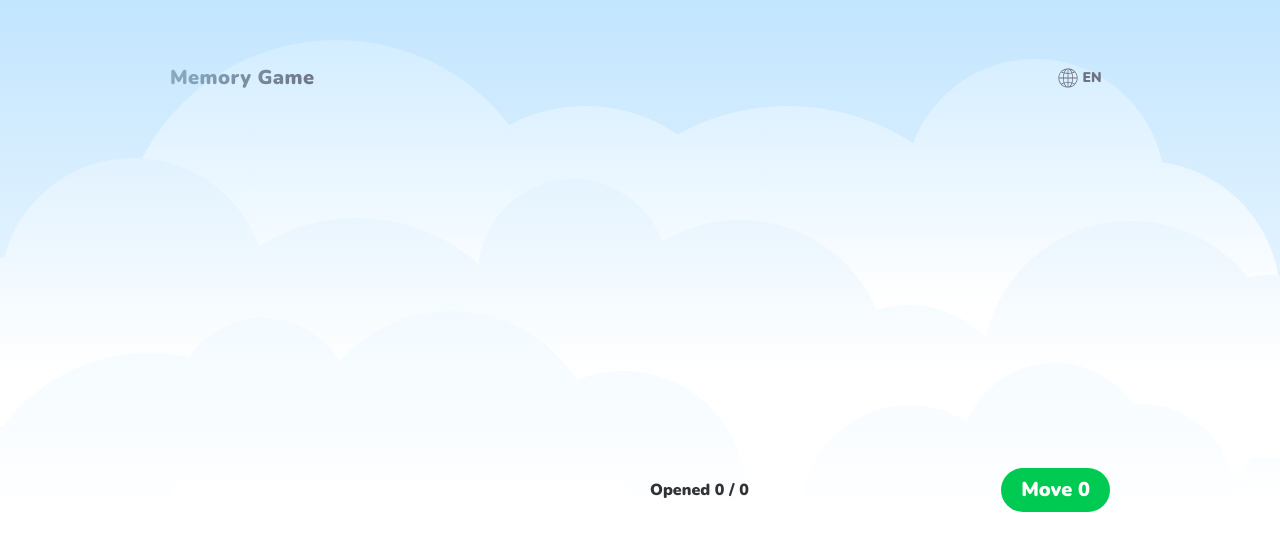
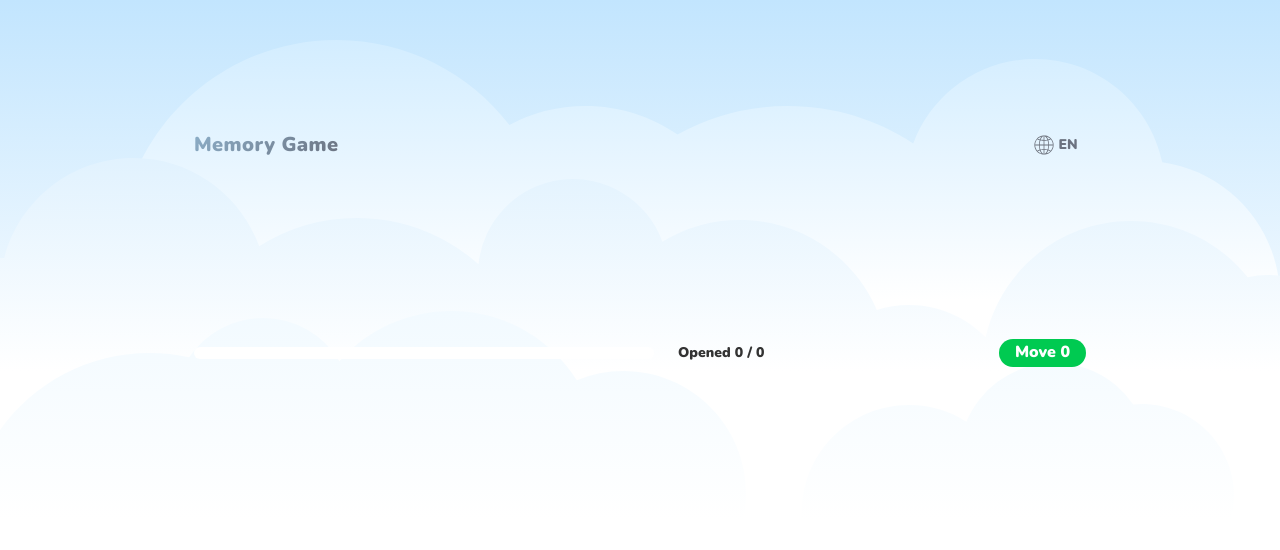
Before and after one commit to OlgaGulyakevich/memory-game, a React app: page /game in a window 1280 px wide. Shown: the top 550 px of the page. Built offline with nearby package versions, Linux system fonts and the light colour scheme.

Commit message:
style: adjust spacing and layout for improved UI consistency across game and rules sections

```diff
--- a/src/styles/style.css
+++ b/src/styles/style.css
@@ -61,13 +61,14 @@
   --space-5xl: 56px;
   --space-6xl: 72px;
 
+
   /* === Размеры === */
   --container-max-width: 940px;
   --modal-width: 320px;
   --button-height: 48px;
   --card-width: 220px;
   --card-min-width: 180px;
-  --progress-height: 16px;
+  --progress-height: 12px;
 
   /* === Border Radius === */
   --radius-sm: 5px;
@@ -248,29 +249,29 @@ body {
 
 /* ===== РАЗДЕЛ: Правила игры ===== */
 .rules {
-  padding-top: var(--space-3xl);
-  padding-bottom: var(--space-3xl);
+  padding-top: var(--space-lg);
+  padding-bottom: var(--space-base);
   text-align: center;
 }
 
 /* Заголовки StartScreen */
 .start-screen-intro h1 {
   margin: 0;
-  margin-bottom: var(--space-md);
+  margin-bottom: var(--space-lg);
   font-size: var(--font-size-h1);
   font-weight: var(--font-weight-black);
   line-height: var(--line-height-normal);
 }
 
 .start-screen-intro p {
-  margin: 0;
+  margin-bottom: var(--space-lg);
   font-size: var(--font-size-base);
   line-height: var(--line-height-relaxed);
 }
 
 .rules-heading {
   margin: 0;
-  margin-bottom: var(--space-md);
+  margin-bottom: var(--space-lg);
   font-size: var(--font-size-h2-large);
   font-weight: var(--font-weight-black);
   line-height: var(--line-height-normal);
@@ -278,7 +279,7 @@ body {
 
 .themes-heading {
   margin: 0;
-  margin-bottom: var(--space-base);
+  margin-bottom: var(--space-xl);
   font-size: var(--font-size-h2-medium);
   font-weight: var(--font-weight-bold);
   line-height: var(--line-height-tight);
@@ -291,8 +292,8 @@ body {
 
 .rules-panel {
   width: min(520px, 100%);
-  margin: calc(var(--space-2xl) + var(--space-xs)) auto var(--space-3xl);
-  padding: var(--space-xl) var(--space-2xl) calc(var(--space-2xl) + var(--space-xs));
+  margin: var(--space-xl) auto var(--space-2xl);
+  padding: var(--space-base) var(--space-xl) var(--space-base);
   background-color: var(--color-white);
   box-shadow: 0 5px 20px var(--color-shadow);
   border-radius: var(--radius-md);
@@ -315,7 +316,7 @@ body {
 }
 
 .rules-list li:not(:last-child) {
-  margin-bottom: var(--space-lg);
+  margin-bottom: var(--space-base);
 }
 
 .rules-list li::before {
@@ -353,26 +354,31 @@ body {
 .game {
   display: grid;
   grid-template-columns: 1fr;
-  grid-template-rows: auto 1fr;
-  gap: var(--space-lg);
-  padding-top: var(--space-3xl);
-  margin-bottom: 155px;
+  /* grid-template-rows: auto 1fr; */
+  /* gap: var(--space-base); */
+  padding-top: var(--space-sm);
+  padding-bottom: 0;
+  margin-bottom: 0;
 }
 
 .game-header {
   display: grid;
   grid-template-columns: minmax(280px, 460px) auto 1fr;
   align-items: center;
-  gap: var(--space-3xl) var(--space-lg);
+  gap: var(--space-xl);
+  margin-bottom: var(--space-xl);
+  padding: var(--space-xl);
+  max-height: 52px;
 }
 
 .game-board-section {
   width: 100%;
+  margin-bottom: var(--space-3xl);
 }
 
 .game-board-section .cards {
   grid-template-columns: repeat(auto-fit, minmax(var(--card-min-width), var(--card-width)));
-  gap: var(--game-card-gap);
+  gap: var(--space-base);
   justify-content: center;
   max-width: var(--container-max-width);
   margin: 0 auto;
@@ -396,16 +402,16 @@ body {
 
 .progress-description {
   margin: 0 auto;
-  font-size: var(--font-size-sm);
-  line-height: calc(var(--font-size-sm) * 1.375);
+  font-size: var(--font-size-xs);
+  line-height: var(--line-height-tight);
 }
 
 .steps {
   justify-self: end;
-  padding: var(--space-sm) var(--space-lg);
+  padding: var(--space-xs) var(--space-base);
   font-weight: var(--font-weight-black);
-  font-size: var(--font-size-base);
-  line-height: var(--line-height-normal);
+  font-size: var(--font-size-sm);
+  line-height: var(--line-height-tight);
   color: var(--color-white);
   background-color: var(--color-success);
   border-radius: var(--radius-lg);
@@ -589,9 +595,9 @@ body {
 
 /* ===== РЕЗУЛЬТАТЫ ===== */
 .result {
-  padding-top: var(--space-3xl);
   padding-bottom: var(--space-3xl);
   text-align: center;
+  margin-bottom: var(--space-3xl);
 }
 
 .result h2 {
@@ -762,9 +768,10 @@ body {
   /* Игровая область */
   .game {
     grid-template-columns: 1fr;
-    gap: var(--space-base);
-    padding: var(--space-lg) 0;
-    margin-bottom: var(--space-3xl);
+    /* gap: var(--space-sm); */
+    padding: var(--space-sm) 0;
+    padding-bottom: var(--space-base);
+    margin-bottom: var(--space-base);
     min-height: 0;
   }
 
@@ -784,7 +791,7 @@ body {
     gap: var(--space-mobile-base);
     padding: var(--space-mobile-base);
     text-align: center;
-    margin-bottom: var(--space-mobile-sm);
+    margin-bottom: var(--space-3xl);
   }
 
   .game-header .progress-wrapper {
@@ -800,6 +807,9 @@ body {
     justify-self: center;
   }
 
+  .result-header {
+    margin: auto;
+  }
 
   .progress-wrapper {
     width: 100%;
@@ -973,7 +983,7 @@ body {
   /* Общие отступы */
   .rules,
   .result {
-    padding: var(--space-lg) 0;
+    padding: var(--space-sm) 0;
   }
 
   .rules-panel {
@@ -1068,8 +1078,8 @@ body {
   }
 
   .game {
-    gap: var(--space-sm);
-    padding: var(--space-md) 0;
+    gap: var(--space-xs);
+    padding: var(--space-xs) 0;
   }
 }
 
@@ -1114,9 +1124,10 @@ body {
 
   /* Компактная игровая область */
   .game {
-    gap: var(--space-sm);
-    padding: var(--space-sm) 0;
-    margin-bottom: var(--space-base);
+    gap: var(--space-xs);
+    padding: var(--space-xs) 0;
+    padding-bottom: var(--space-sm);
+    margin-bottom: var(--space-xs);
   }
 }
 
@@ -1474,13 +1485,13 @@ body {
   display: flex;
   justify-content: space-between;
   align-items: center;
-  margin-bottom: var(--space-xl);
-  padding: var(--space-base) 0;
+  margin-bottom: var(--space-lg);
+  padding: var(--space-xl);
 }
 
 .start-screen-intro {
   text-align: center;
-  margin-bottom: var(--space-2xl);
+  margin-bottom: var(--space-sm);
 }
 
 /* ====================================
@@ -1490,8 +1501,8 @@ body {
 /* Tablet (769px - 1024px) */
 @media (min-width: 769px) and (max-width: 1024px) {
   .screen-navigation {
-    margin-bottom: var(--space-lg);
-    padding: var(--space-md) 0;
+    margin-bottom: var(--space-base);
+    padding: var(--space-xs) 0;
   }
 
   .language-button {
@@ -1508,11 +1519,11 @@ body {
 @media (max-width: 768px) {
   .screen-navigation {
     margin-bottom: var(--space-base);
-    padding: var(--space-sm) 0;
+    padding: var(--space-xs) 0;
   }
 
   .start-screen-intro {
-    margin-bottom: var(--space-lg);
+    margin-bottom: var(--space-xs);
   }
 
   .language-button {
@@ -1539,12 +1550,12 @@ body {
 /* Mobile Landscape (≤768px) */
 @media (max-width: 768px) and (orientation: landscape) {
   .screen-navigation {
-    margin-bottom: var(--space-sm);
-    padding: var(--space-xs) 0;
+    margin-bottom: 2px;
+    padding: 0;
   }
 
   .start-screen-intro {
-    margin-bottom: var(--space-base);
+    margin-bottom: var(--space-xs);
   }
 
   .language-button {
```
